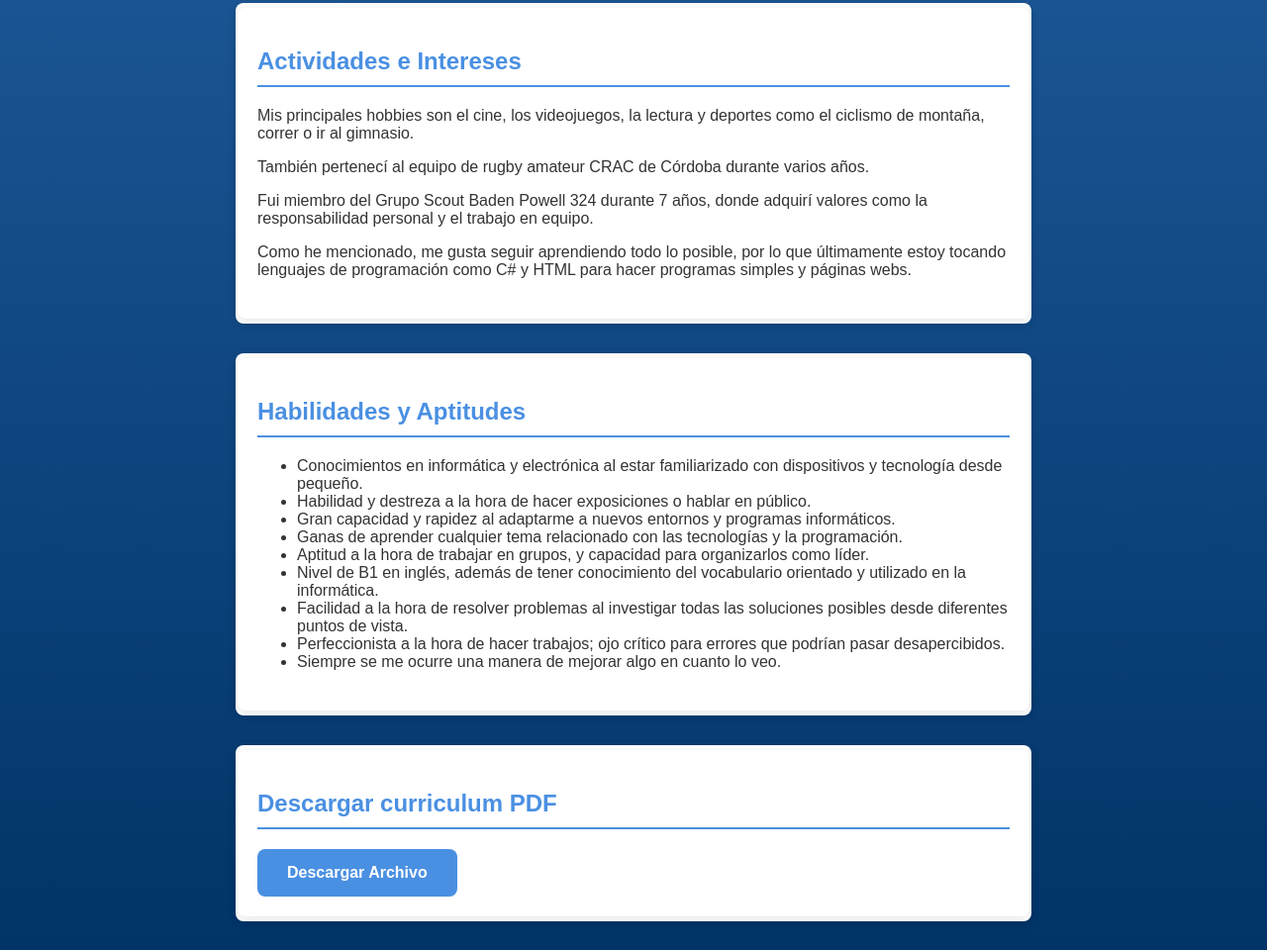
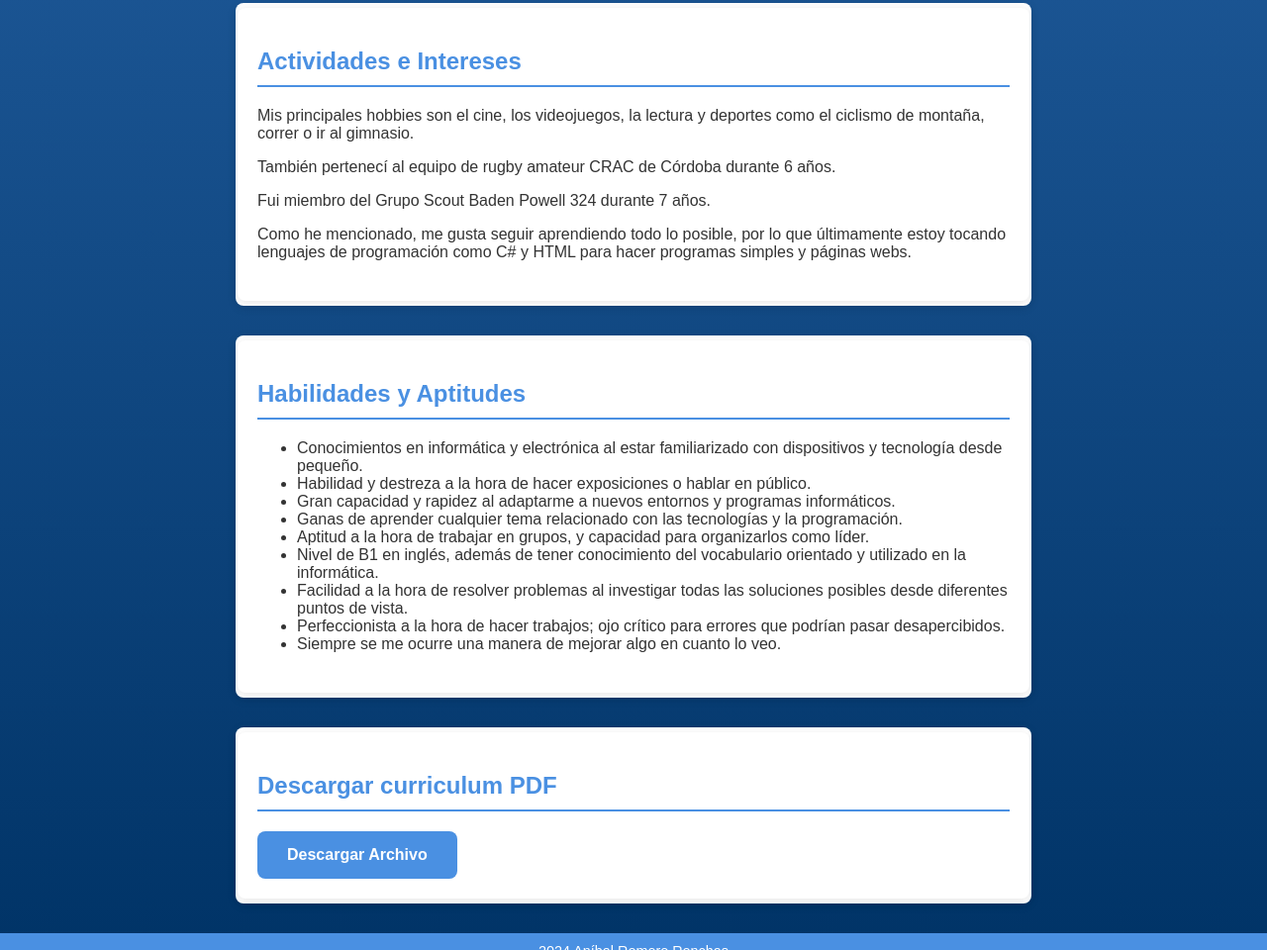
Before and after one commit to ANIMAX-888YT/pagina-web-prueba, a plain HTML site: page index.html in a window 1280 px wide. Shown: the part 1792-2752 px from the top of the page at 99% size. Drawn offline with Linux system fonts and the light colour scheme.

Commit message:
21.01.25.16:33

```diff
--- a/index.html
+++ b/index.html
@@ -167,8 +167,8 @@
             <h2>Actividades e Intereses</h2> <!-- Título de la sección "Actividades e Intereses" -->
             <div class="interests"> <!-- Div contenedor para intereses -->
                 <p>Mis principales hobbies son el cine, los videojuegos, la lectura y deportes como el ciclismo de montaña, correr o ir al gimnasio.</p> <!-- Lista de hobbies -->
-                <p>También pertenecí al equipo de rugby amateur CRAC de Córdoba durante varios años.</p> <!-- Información sobre la experiencia en rugby -->
-                <p>Fui miembro del Grupo Scout Baden Powell 324 durante 7 años, donde adquirí valores como la responsabilidad personal y el trabajo en equipo.</p> <!-- Información sobre la experiencia en scouting -->
+                <p>También pertenecí al equipo de rugby amateur CRAC de Córdoba durante 6 años.</p> <!-- Información sobre la experiencia en rugby -->
+                <p>Fui miembro del Grupo Scout Baden Powell 324 durante 7 años.</p> <!-- Información sobre la experiencia en scouting -->
                 <p>Como he mencionado, me gusta seguir aprendiendo todo lo posible, por lo que últimamente estoy tocando lenguajes de programación como C# y HTML para hacer programas simples y páginas webs.</p> <!-- Intereses en programación -->
             </div>
         </div>
```
